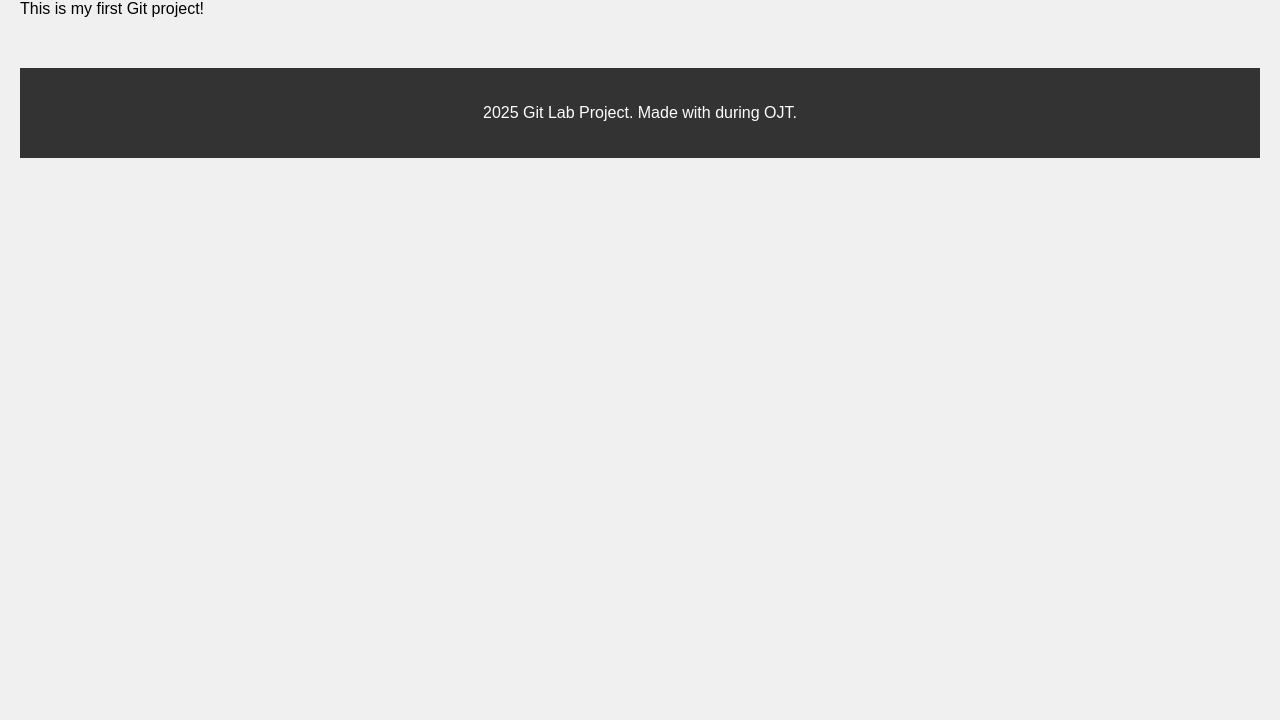
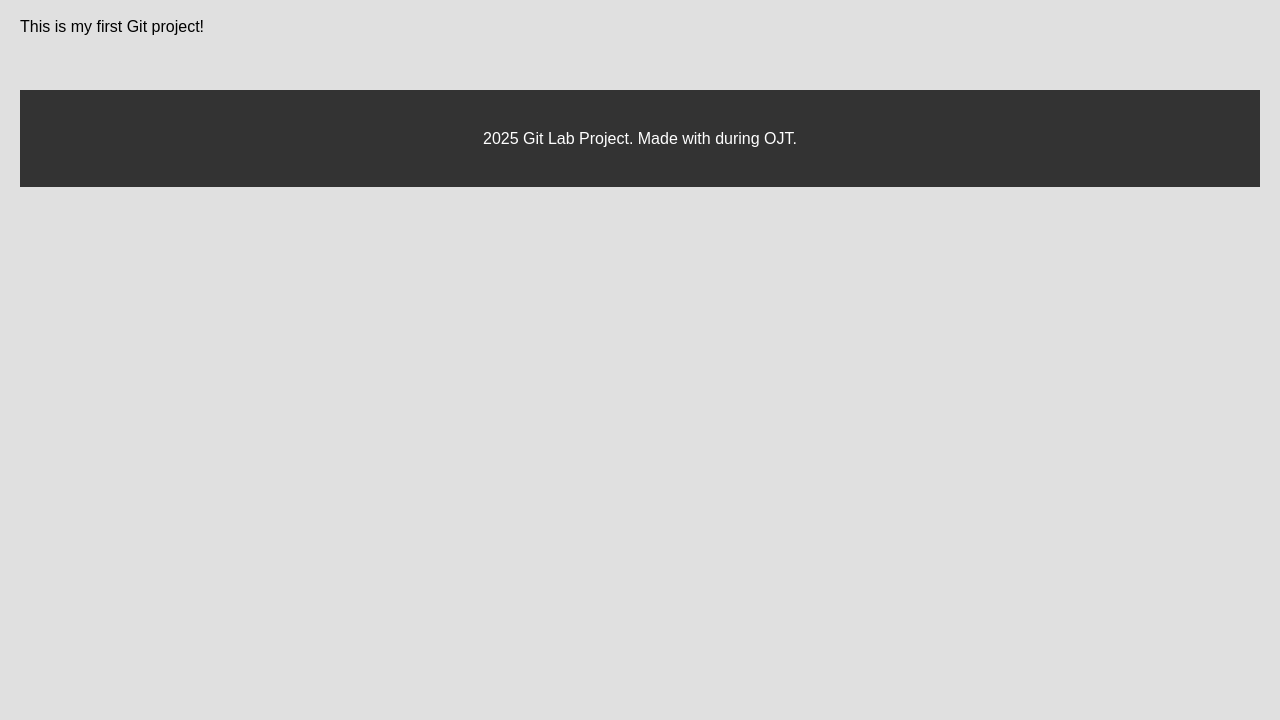
Before and after one commit to alvinisra/git-lab-1-Alvinisra, a plain HTML site: page index.html in a window 1280 px wide. Shown: the part 80-800 px from the top of the page. Drawn offline with Linux system fonts and the light colour scheme.

Commit message:
style: update background and line height in feature branch

```diff
--- a/style.css
+++ b/style.css
@@ -36,3 +36,9 @@ body.dark-mode h1 {
     from { opacity: 0; }
     to { opacity: 1; }
 }
+
+/* Style update from feature branch */
+body {
+    background-color: #e0e0e0;
+    line-height: 1.6;
+}
```
